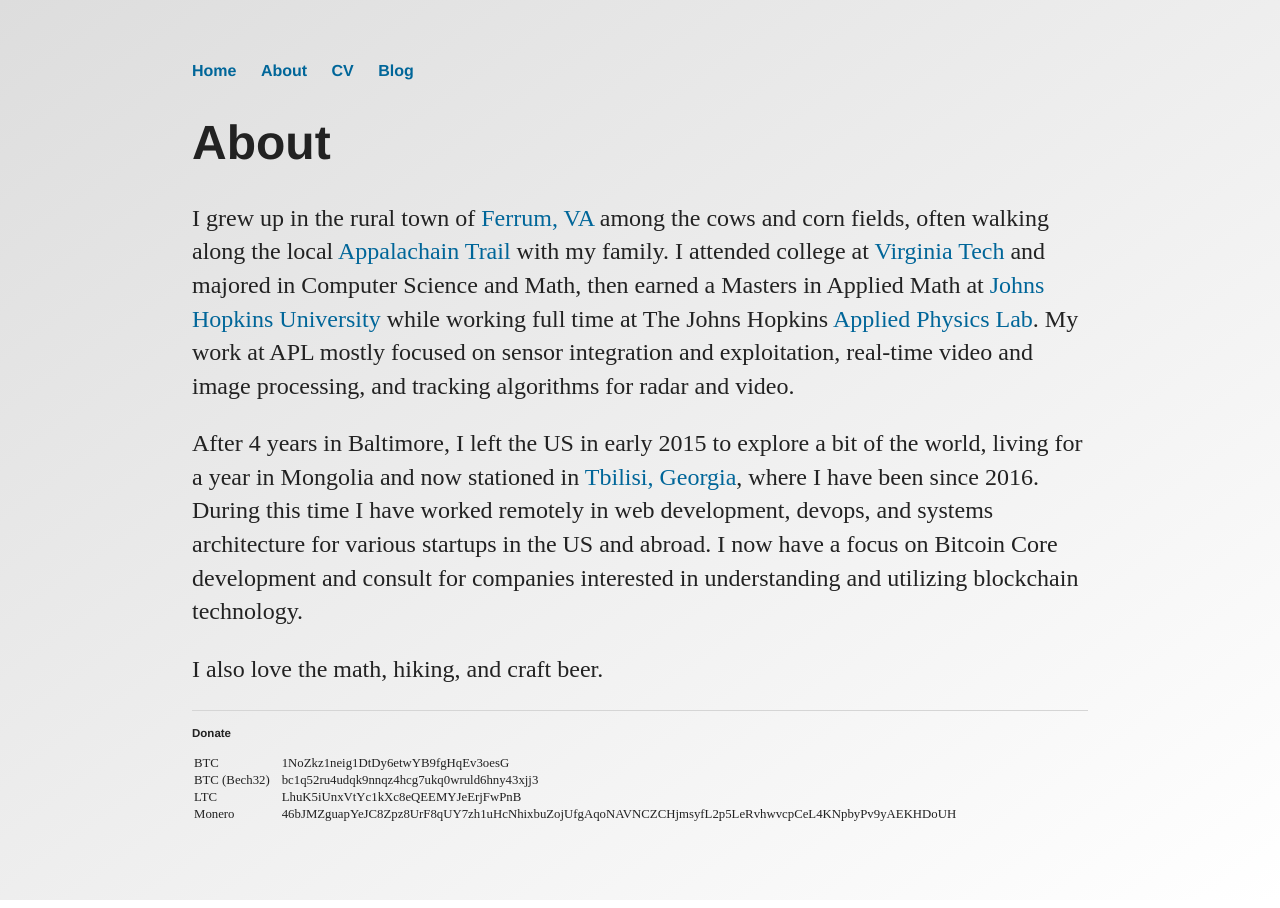
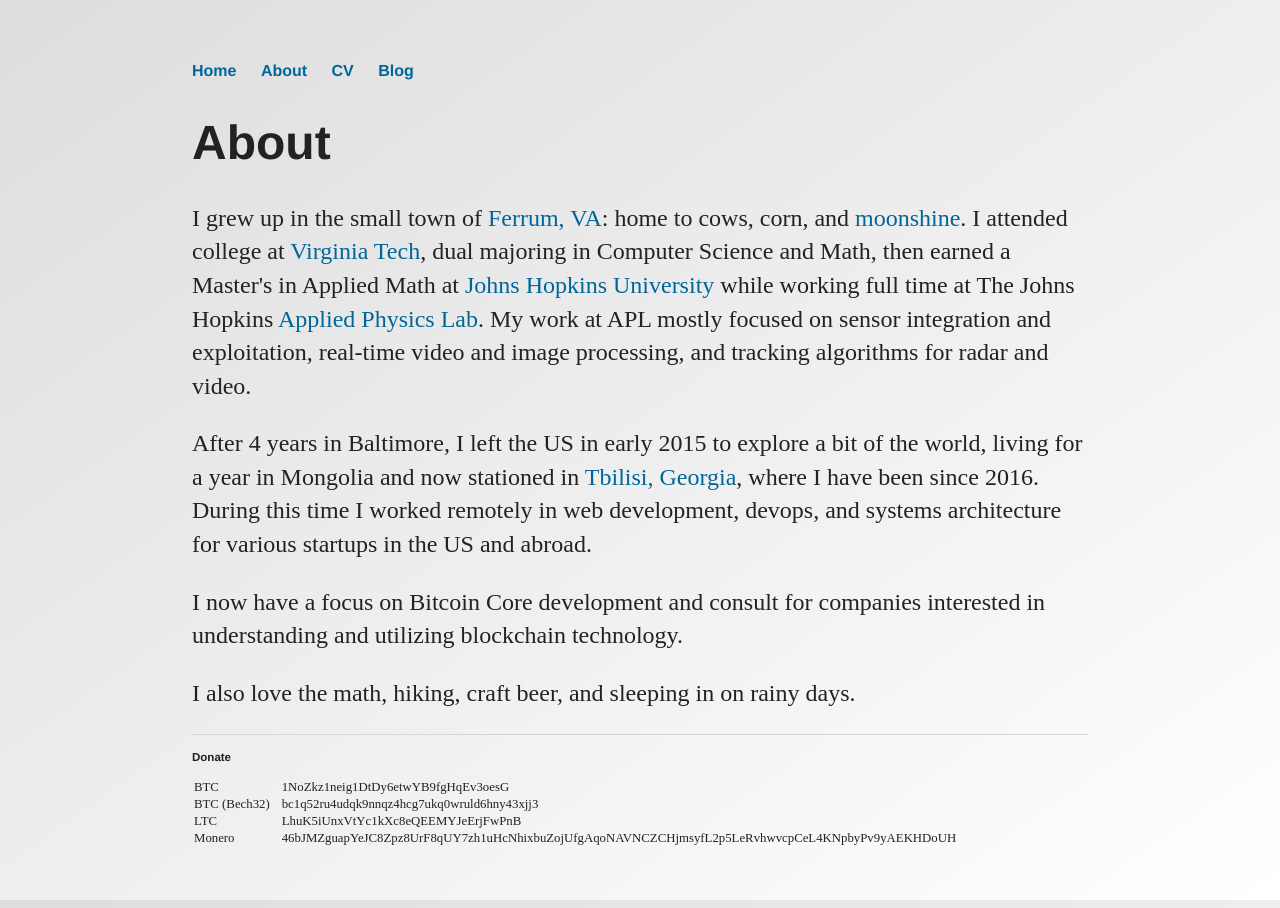
Before and after one commit to conscott/conscott.github.io, a Jekyll site: the page built from about/index.html, in a window 1280 px wide. Built offline with Jekyll 4.4.1, drawn with Linux system fonts in a browser that asks for light colours.

Commit message:
Update about

```diff
--- a/about/index.html
+++ b/about/index.html
@@ -5,8 +5,9 @@ title: About Conor Scott
 
         <div class="about">
             <h1>About</h1>
-            <p>I grew up in the rural town of <a href="https://en.wikipedia.org/wiki/Ferrum,_Virginia">Ferrum, VA</a> among the cows and corn fields, often walking along the local <a href="https://en.wikipedia.org/wiki/Appalachian_Trail">Appalachain Trail</a> with my family. I attended college at <a href="https://vt.edu">Virginia Tech</a> and majored in Computer Science and Math, then earned a Masters in Applied Math at <a href="https://jhu.edu">Johns Hopkins University</a> while working full time at The Johns Hopkins <a href="https://jhuapl.edu">Applied Physics Lab</a>. My work at APL mostly focused on sensor integration and exploitation, real-time video and image processing, and tracking algorithms for radar and video. </p>
-            <p>After 4 years in Baltimore, I left the US in early 2015 to explore a bit of the world, living for a year in Mongolia and now stationed in <a href="https://en.wikipedia.org/wiki/Tbilisi">Tbilisi, Georgia</a>, where I have been since 2016. During this time I have worked remotely in web development, devops, and systems architecture for various startups in the US and abroad. I now have a focus on Bitcoin Core development and consult for companies interested in understanding and utilizing blockchain technology.
+            <p>I grew up in the small town of <a target="_blank" href="https://en.wikipedia.org/wiki/Ferrum,_Virginia">Ferrum, VA</a>: home to cows, corn, and <a target="_blank" href="https://en.wikipedia.org/wiki/Moonshine">moonshine</a>. I attended college at <a target="_blank" href="https://vt.edu">Virginia Tech</a>, dual majoring in Computer Science and Math, then earned a Master's in Applied Math at <a target="_blank" href="https://jhu.edu">Johns Hopkins University</a> while working full time at The Johns Hopkins <a target="_blank" href="https://jhuapl.edu">Applied Physics Lab</a>. My work at APL mostly focused on sensor integration and exploitation, real-time video and image processing, and tracking algorithms for radar and video.</p>
+            <p>After 4 years in Baltimore, I left the US in early 2015 to explore a bit of the world, living for a year in Mongolia and now stationed in <a target="_blank" href="https://en.wikipedia.org/wiki/Tbilisi">Tbilisi, Georgia</a>, where I have been since 2016. During this time I worked remotely in web development, devops, and systems architecture for various startups in the US and abroad.</p>
+            <p>I now have a focus on Bitcoin Core development and consult for companies interested in understanding and utilizing blockchain technology.
             </p>
-            <p>I also love the math, hiking, and craft beer.</b>
+            <p>I also love the math, hiking, craft beer, and sleeping in on rainy days.</b>
         </div>
```
